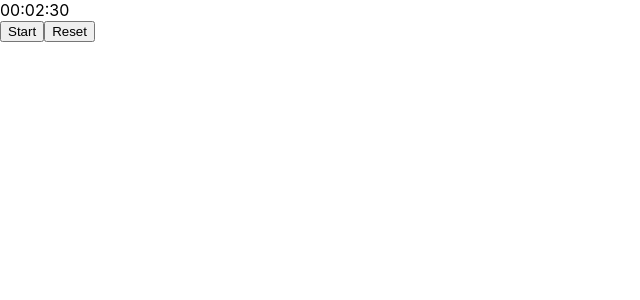
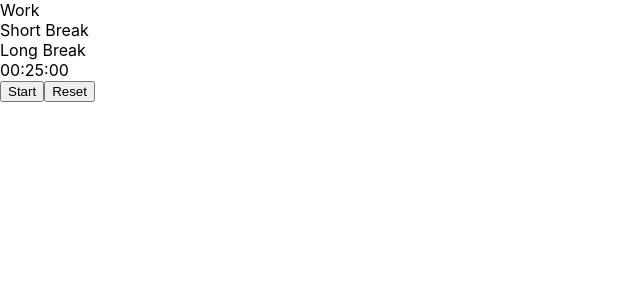
Before and after one commit to CordiiT14/Study_Zone, a React (Create React App) app: page / in a window 1280 px wide. Shown: the top 300 px of the page, without its empty margins (0-640 px from the left). Built offline with nearby package versions, Linux system fonts and the light colour scheme.

Commit message:
adding session labels to toggle times

```diff
--- a/src/components/Controls.js
+++ b/src/components/Controls.js
@@ -9,10 +9,9 @@ const Controls = ({isClockRunning, timer}) => {
             timer(event.target.value);
         }else {
             timer(event.target.value);
+        }
+    };
 
-        }
-        console.log(event.target.value)
-    }
 
 
     return(
--- a/src/components/DisplayClock.js
+++ b/src/components/DisplayClock.js
@@ -1,14 +1,13 @@
 import React, {useEffect} from 'react';
 
-const DisplayClock = ({workTime}) => {
-
+const DisplayClock = ({timeLeftInSession}) => {
 
 
     const displayTimer = () => {
 
-        let seconds = workTime % 60;
-        let minutes = parseInt(workTime / 60 ) % 60;
-        let hours = parseInt(workTime / 3600);
+        let seconds = timeLeftInSession % 60;
+        let minutes = parseInt(timeLeftInSession / 60 ) % 60;
+        let hours = parseInt(timeLeftInSession / 3600);
 
         return (`${addLeadingZeroes(hours)}:${addLeadingZeroes(minutes)}:${addLeadingZeroes(seconds)}`)
     }
--- a/src/containers/Pomodoro.js
+++ b/src/containers/Pomodoro.js
@@ -4,46 +4,69 @@ import Controls from '../components/Controls';
 
 const Pomodoro = () => {
 
-    const [workTime, setWorkTime] = useState(150);
-    const [breakTime, setBreakTime] = useState(5);
+    const [workTime, setWorkTime] = useState(1500);
+    const [breakTime, setBreakTime] = useState(300);
+    const [timeLeftInSession, setTimeLeftInSession] = useState()
+    const [session, setSession] = useState('Work');
     const [isClockRunning, setIsClockRunning] = useState(false);
     const [intervalID, setIntervalID ] = useState(null)
 
-    // useEffect(() => {
-    //     runTimer()
-    // },[])
+    useEffect(() => {
+        setTime()
+    },[])
 
-    let timeLeftInSession = workTime;
-
+    const setTime = () => {
+        if(session === 'Work'){
+            setTimeLeftInSession(workTime)
+        } else if (session === 'Short Break'){
+            setTimeLeftInSession(breakTime)
+        } else {
+            setTimeLeftInSession(breakTime * 2)
+        }
+    };
 
     function timer(action) {
         if (action === "start"){
+            setIsClockRunning(true);
             let tempID = setInterval(stepDown, 1000);
             setIntervalID(tempID)
         } else if (action === "pause"){
-            clearInterval(intervalID)
+            clearInterval(intervalID);
+            setIsClockRunning(false);
         } else {
-            clearInterval(intervalID)
+            setIsClockRunning(false);
+            clearInterval(intervalID);
+            setWorkTime(1500);
+            setTimeLeftInSession(null);
         }
-    }
+    };
 
 
     function stepDown() {
-
-        if(timeLeftInSession > 0 ) {
-            timeLeftInSession--
-            setWorkTime(timeLeftInSession);
+        let time = timeLeftInSession;
+        if(time > 0 ) {
+            time--
+            setTimeLeftInSession(time);
         } else {
             setIsClockRunning(false);
+            timer('pause');
         }
-    }
+    };
 
 
-
+    const sessionToggle = (event) => {
+        setSession(event.target.textContent);
+        setTime();
+    }
 
     return(
         <div>
-            <DisplayClock workTime={workTime} />
+            <div id='session-toggle'>
+                <div onClick={sessionToggle}>Work</div>
+                <div onClick={sessionToggle}>Short Break</div>
+                <div onClick={sessionToggle}>Long Break</div>
+            </div>
+            <DisplayClock timeLeftInSession={timeLeftInSession} />
             <Controls isClockRunning={isClockRunning} timer={timer}/>
         </div>
     )
```
